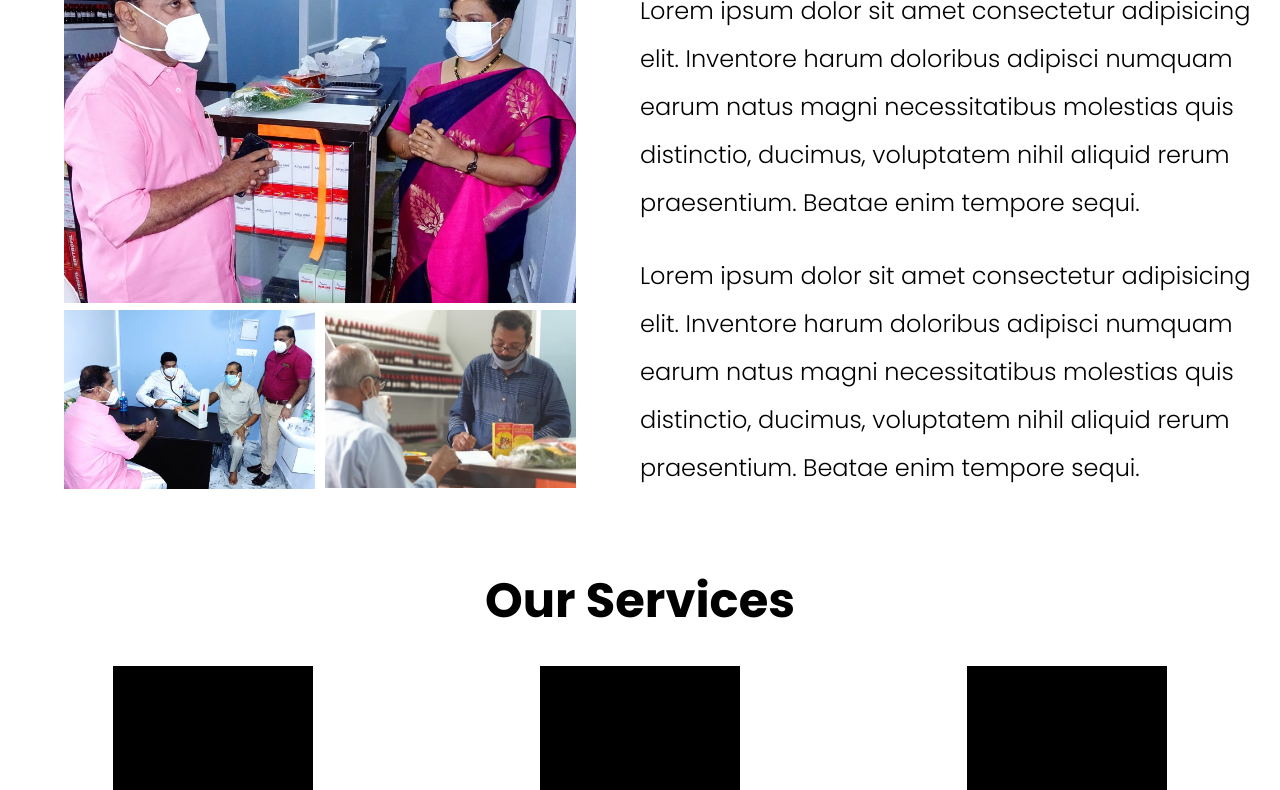
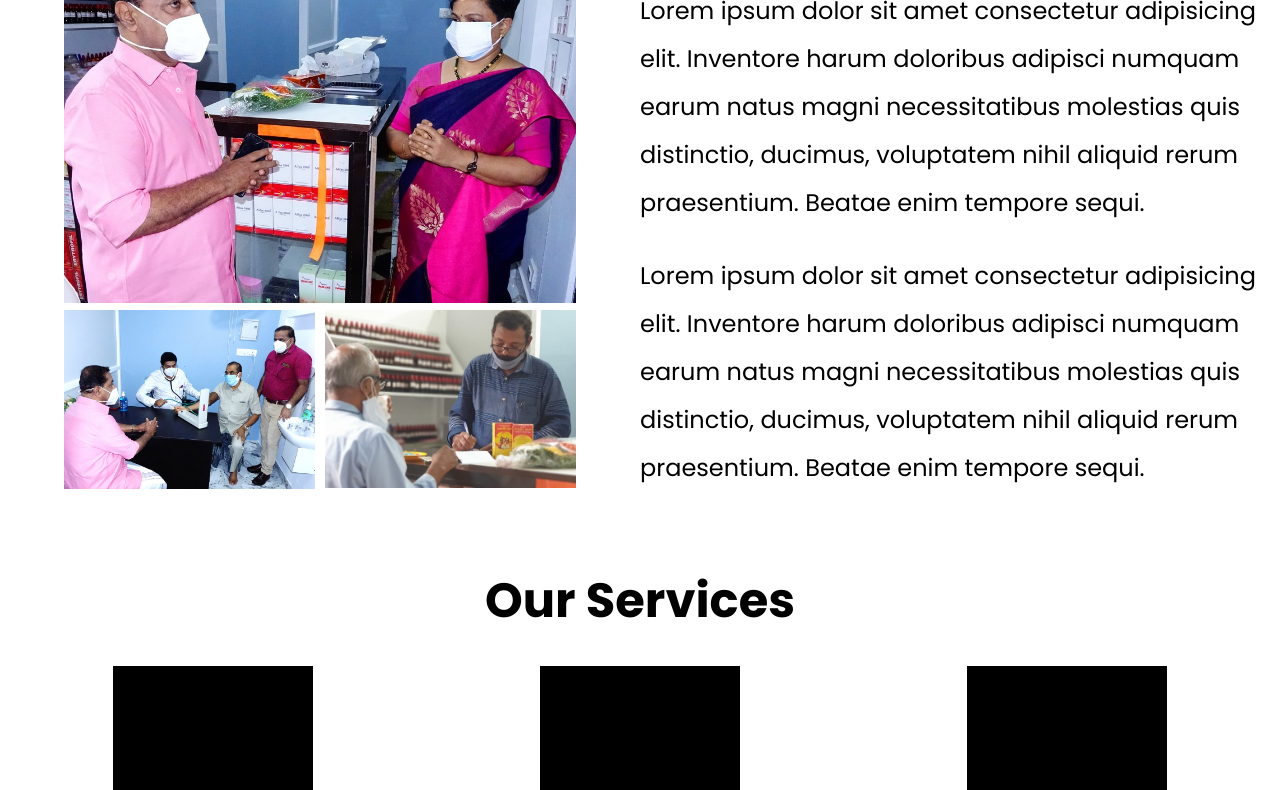
Before and after one commit to zegus-corp/care-and-care, a plain HTML site: page index.html in a window 1280 px wide. Shown: the part 611-1401 px from the top of the page. Drawn offline with Linux system fonts and the light colour scheme.

Commit message:
draft v2

```diff
--- a/css/style.css
+++ b/css/style.css
@@ -1,12 +1,8 @@
-@font-face { font-family: Poppins; src: url('/fonts/Poppins-Regular.ttf'); }
-@font-face { font-family: Poppins; font-weight: bold; src: url('/fonts/Poppins-Bold.ttf');}
-@font-face { font-family: Poppins; font-weight: light; src: url('/fonts/Poppins-Light.ttf');}
-
 
 *{
     margin: 0;
     padding: 0;
-    font-family: Poppins;
+    font-family: 'Poppins', sans-serif;
 }
 html {
     scroll-behavior: smooth;
--- a/index.html
+++ b/index.html
@@ -5,6 +5,9 @@
     <meta http-equiv="X-UA-Compatible" content="IE=edge">
     <meta name="viewport" content="width=device-width, initial-scale=1.0">
     <link rel="stylesheet" href="css/style.css">
+    <link rel="preconnect" href="https://fonts.googleapis.com">
+<link rel="preconnect" href="https://fonts.gstatic.com" crossorigin>
+<link href="https://fonts.googleapis.com/css2?family=Poppins:wght@300;400;700&display=swap" rel="stylesheet">
     <script src="js/index.js"></script>
     <title>Care & Care</title>
     <style>
```
